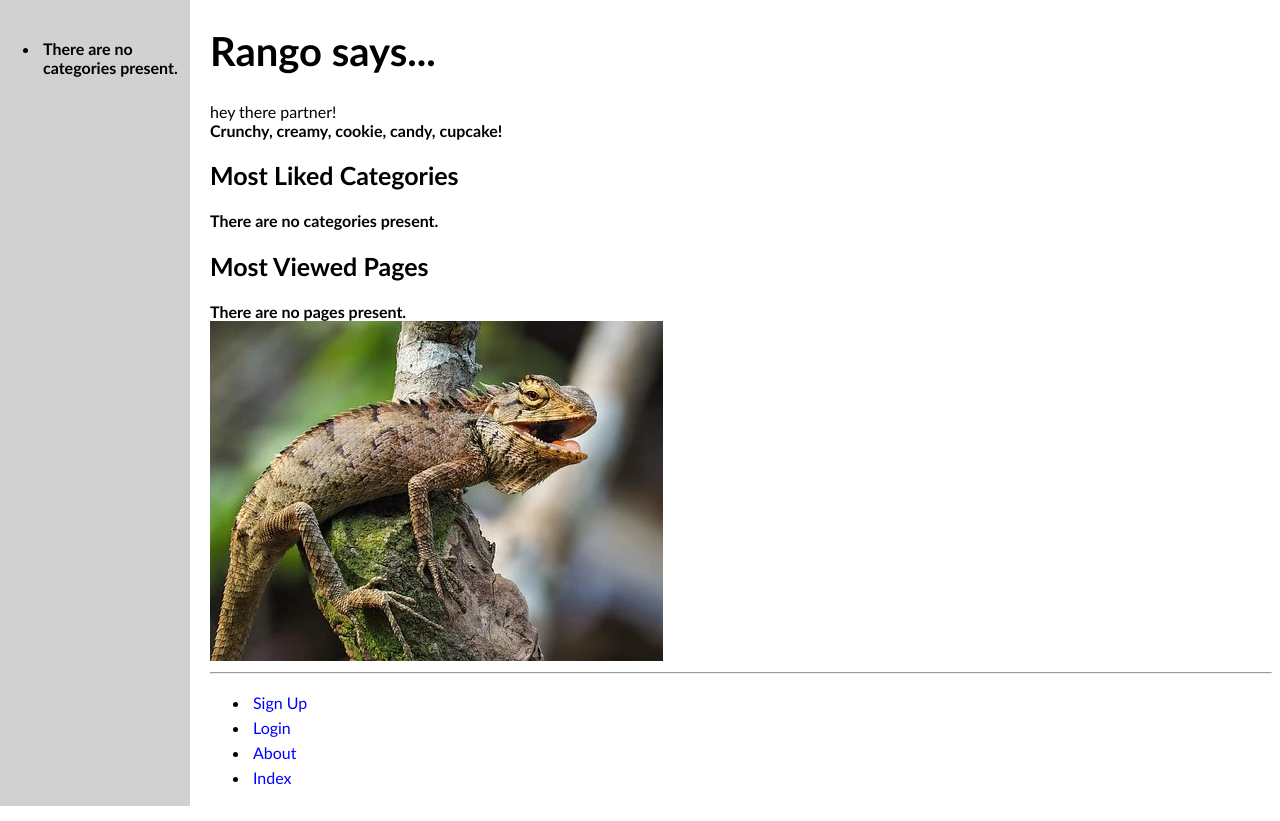
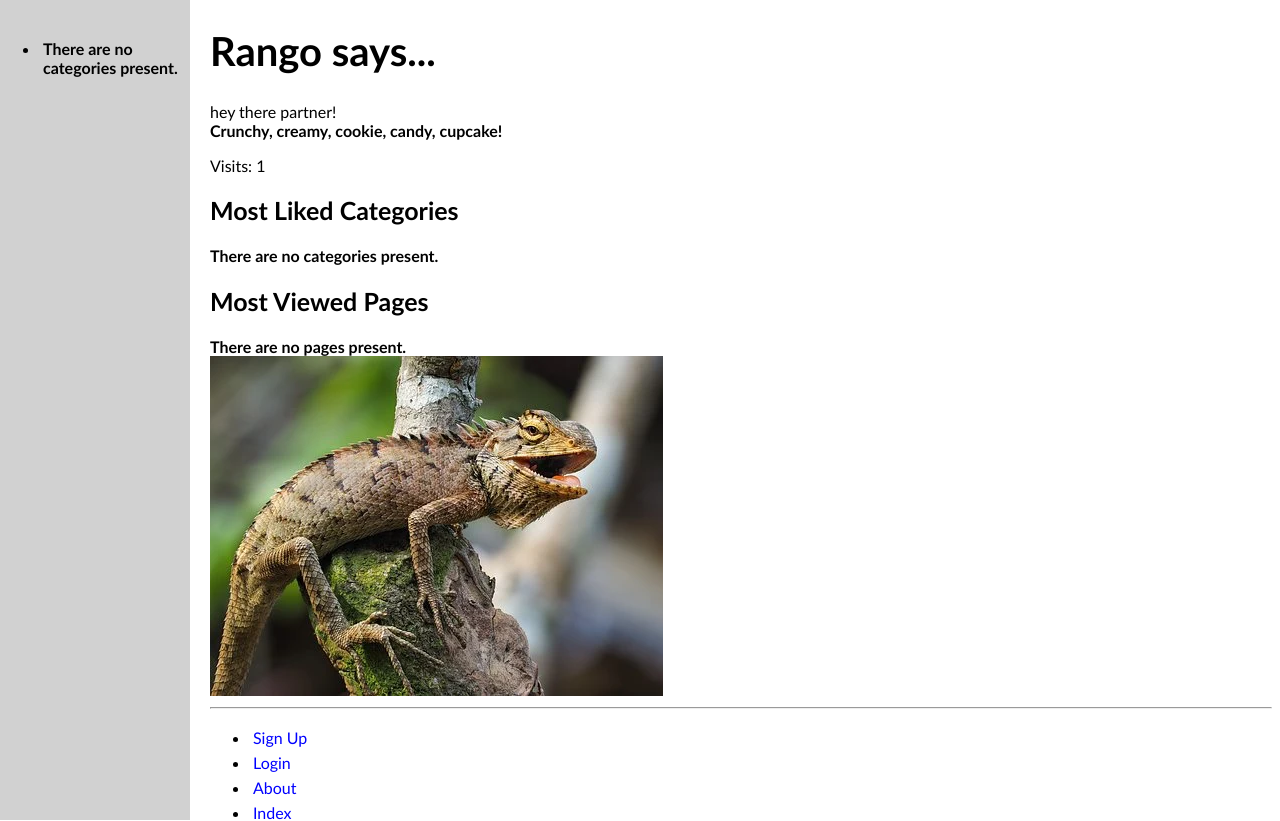
Before and after one commit to RobbertSinclair/tango_with_django_project, a Django app: page / in a window 1280 px wide. Shown: the top 821 px of the page. Run offline with Django 3.2, Linux system fonts and the light colour scheme; data that the repository does not hold is empty.

Commit message:
Started Chapter 10

```diff
--- a/rango/views.py
+++ b/rango/views.py
@@ -5,6 +5,36 @@ from rango.models import Category, Page
 from rango.forms import CategoryForm, PageForm, UserForm, UserProfileForm
 from django.contrib.auth import authenticate, login, logout
 from django.contrib.auth.decorators import login_required
+from datetime import datetime
+
+#Another Helper method
+def get_server_side_cookie(request, cookie, default_val=None):
+    val = request.session.get(cookie)
+    if not val:
+        val = default_val
+    return val
+
+
+#Helper function to handle
+def visitor_cookie_handler(request):
+    #Get the number of visists to the site
+    visits = int(get_server_side_cookie(request, 'visits', '1'))
+
+    last_visit_cookie = get_server_side_cookie(request, 'last_visit', str(datetime.now()))
+    last_visit_time = datetime.strptime(last_visit_cookie[:-7], '%Y-%m-%d %H:%M:%S')
+
+    if (datetime.now() - last_visit_time).days > 0:
+        visits = visits + 1
+        request.session['last_visit'] = str(datetime.now())
+
+    else:
+        #Set the last visit cookie
+        request.session['last_visit'] = last_visit_cookie
+
+    # Update/set the visits cookie
+    request.session['visits'] = visits
+
+
 
 # Create your views here.
 def index(request):
@@ -15,7 +45,12 @@ def index(request):
 
     context_dict = {'boldmessage': 'Crunchy, creamy, cookie, candy, cupcake!', 'categories': category_list, 'pages': page_list}
 
-    return render(request, 'rango/index.html', context=context_dict)
+
+    visitor_cookie_handler(request)
+    context_dict['visits'] = request.session['visits']
+
+    response = render(request, 'rango/index.html', context=context_dict)
+    return response
 
 def rango_app(request):
     return HttpResponse("Rango says wow you are in the rango app :)")
@@ -23,6 +58,11 @@ def rango_app(request):
 def rango_about(request):
 
     context = {"name": "Robbert Sinclair"}
+
+    if request.session.test_cookie_worked():
+        print("TEST COOKIE WORKED!")
+        request.session.delete_test_cookie()
+
     return render(request, "rango/about.html", context=context)
 
 def show_category(request, category_name_slug):
@@ -44,6 +84,11 @@ def show_category(request, category_name_slug):
         context_dict['pages'] = None
 
     return render(request, 'rango/category.html', context=context_dict)
+
+
+
+
+
 
 @login_required
 def add_category(request):
--- a/templates/rango/index.html
+++ b/templates/rango/index.html
@@ -16,6 +16,7 @@
 			hey there partner!<br />
 		{% endif %}
 		<strong>{{ boldmessage }}</strong><br />
+		<p>Visits: {{ visits }}</p>
 	</div>
 
 	<div>
```
